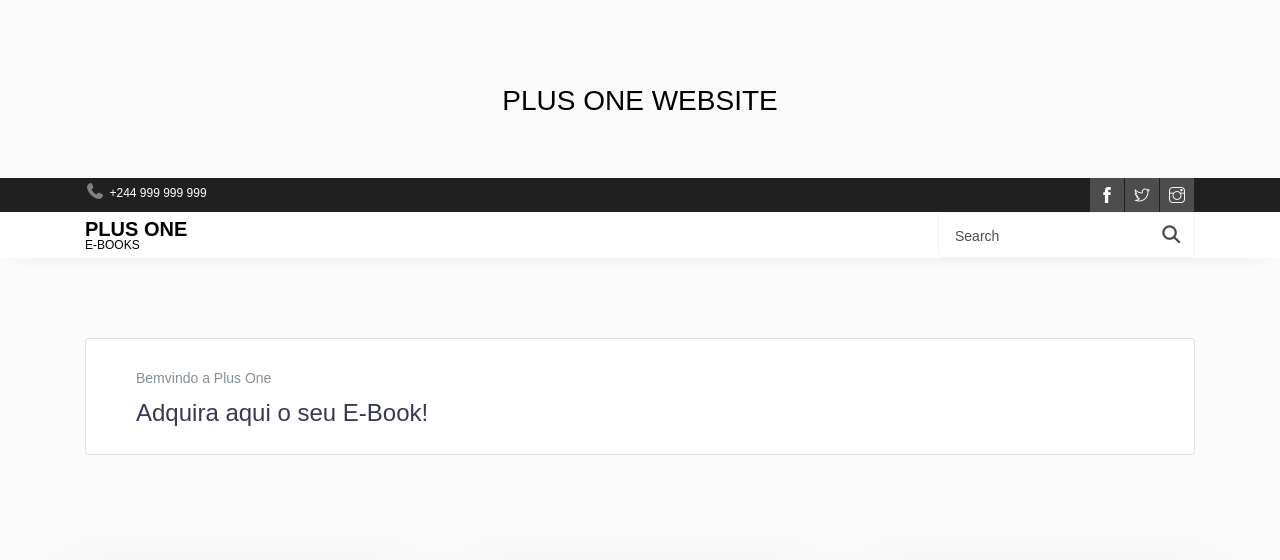
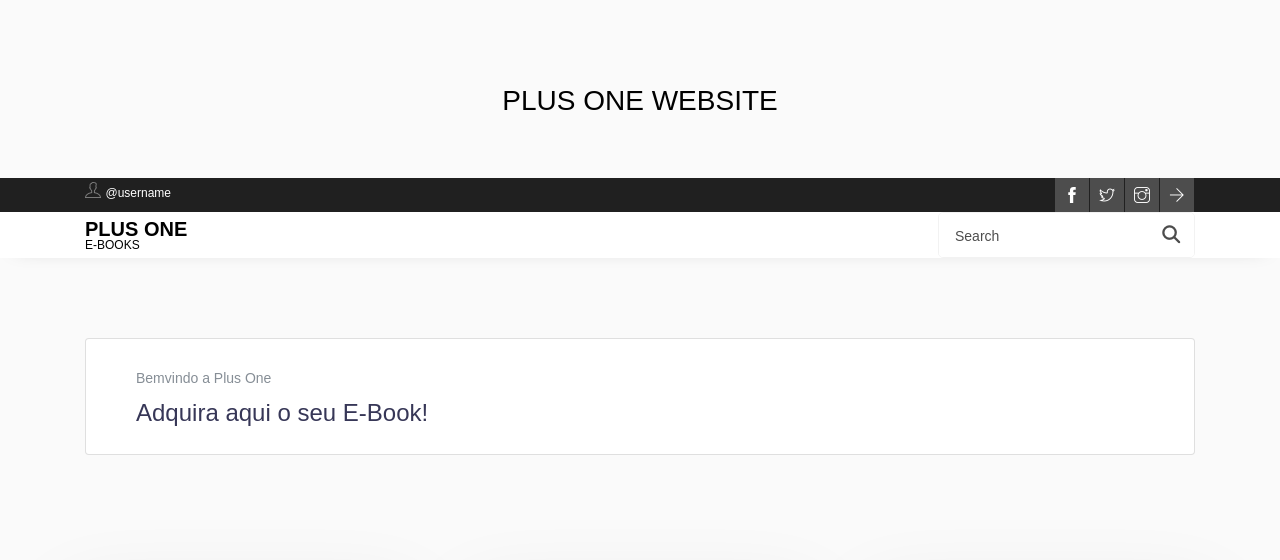
Before and after one commit to WilliCloud01/plusone, a plain HTML site: page user-main.html in a window 1280 px wide. Shown: the top 560 px of the page. Drawn offline with Linux system fonts and the light colour scheme.

Commit message:
Update user-main.html

```diff
--- a/user-main.html
+++ b/user-main.html
@@ -31,7 +31,7 @@
             <div class="container">
                 <div class="row justify-content-between">
                     <div class="col">
-                        <p class="mb-0 phone"><span class="fa fa-phone"></span> <a href="#">+244 999 999 999</a></p>
+                        <p class="mb-0 phone"><span class="ti ti-user"></span> <a href="#">@username</a></p>
                     </div>
                     <div class="col d-flex justify-content-end">
                         <div class="social-media">
@@ -42,6 +42,8 @@
                                         class="ti ti-twitter"><i class="sr-only">Twitter</i></span></a>
                                 <a href="#" class="d-flex align-items-center justify-content-center"><span
                                         class="ti ti-instagram"><i class="sr-only">Instagram</i></span></a>
+                                        <a href="#" class="d-flex align-items-center justify-content-center"><span
+                                            class="ti ti-arrow-right"><i class="sr-only">Logout</i></span></a>
                             </p>
                         </div>
                     </div>
```
